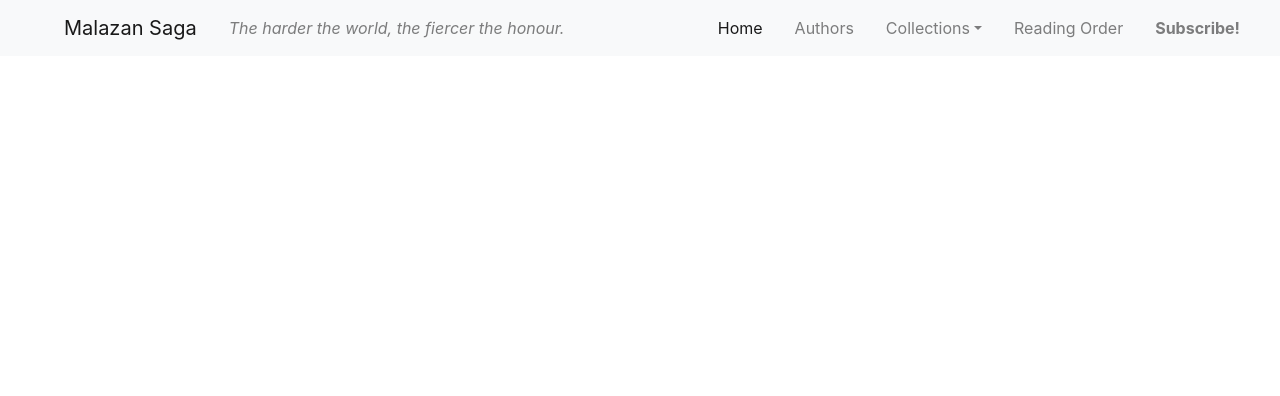
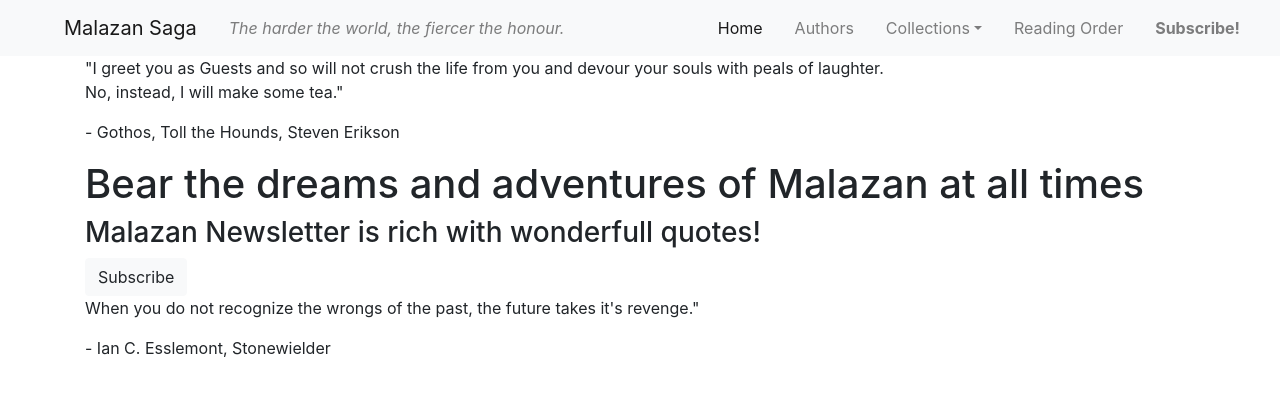
Before and after one commit to almost-good/malazan-saga, a plain HTML site: page index.html in a window 1280 px wide. Drawn offline with nearby package versions, Linux system fonts and the light colour scheme.

Commit message:
feature: add hero-image section quotes, text and call to action

```diff
--- a/index.html
+++ b/index.html
@@ -45,26 +45,28 @@
     <!-- /.header & navbar -->
 
     <!-- Hero Image & CTO -->
-    <section class="hero-image">
+    <section class="hero-image container-fluid">
     <!-- Credits: Image sourced from Corporal--Nobbs on Devianart https://www.deviantart.com/corporal--nobbs/art/Malazan-World-Map-739391015/ -->
+        <div class="container">
+            <div class="row">
+                <div class="col hero-text">
+                    <div class="d-none d-md-block">
+                        <blockquote>"I greet you as Guests and so will not crush the life from you and devour your souls with peals of laughter.
+                            <br>No, instead, I will make some tea."</blockquote>
+                        <p>- Gothos, Toll the Hounds, Steven Erikson</p>
+                    </div>
 
-    <!--
-        <div class="container-fluid">
-            <div class="row">
-                <div class="col-12">
-                    <p>
-                        <blockquote>"A man possessing power must act decisively, Ganoes Paran, else it would trickle away through his fingers."</blockquote>
-                        - Steven Erikson, Memories of Ice
-                    </p>
-                    <h1>Be decisive and ACT now! Subscribe to Malazan Quote Newsletter!</h1>
-                    <a class="btn btn-primary" href="#" role="button">Subscribe!</a>
-                    <p>
-                        <blockquote>"When you do not recognize the wrongs of the past, the future takes it's revenge."</blockquote>
-                        - Ian C. Esslemont, Stonewielder
-                    </p>
+                    <h1>Bear the dreams and adventures of Malazan at all times</h1>
+                    <h3>Malazan Newsletter is rich with wonderfull quotes!</h3>
+                    <a class="btn btn-light" href="#" role="button">Subscribe</a>
+
+                    <div class="d-none d-md-block">
+                        <blockquote>When you do not recognize the wrongs of the past, the future takes it's revenge."</blockquote>
+                        <p>- Ian C. Esslemont, Stonewielder</p>
+                    </div>
                 </div>
             </div>
-        </div>-->
+        </div>
     </section>
     <!-- /.hero image & CTO-->
 
```
